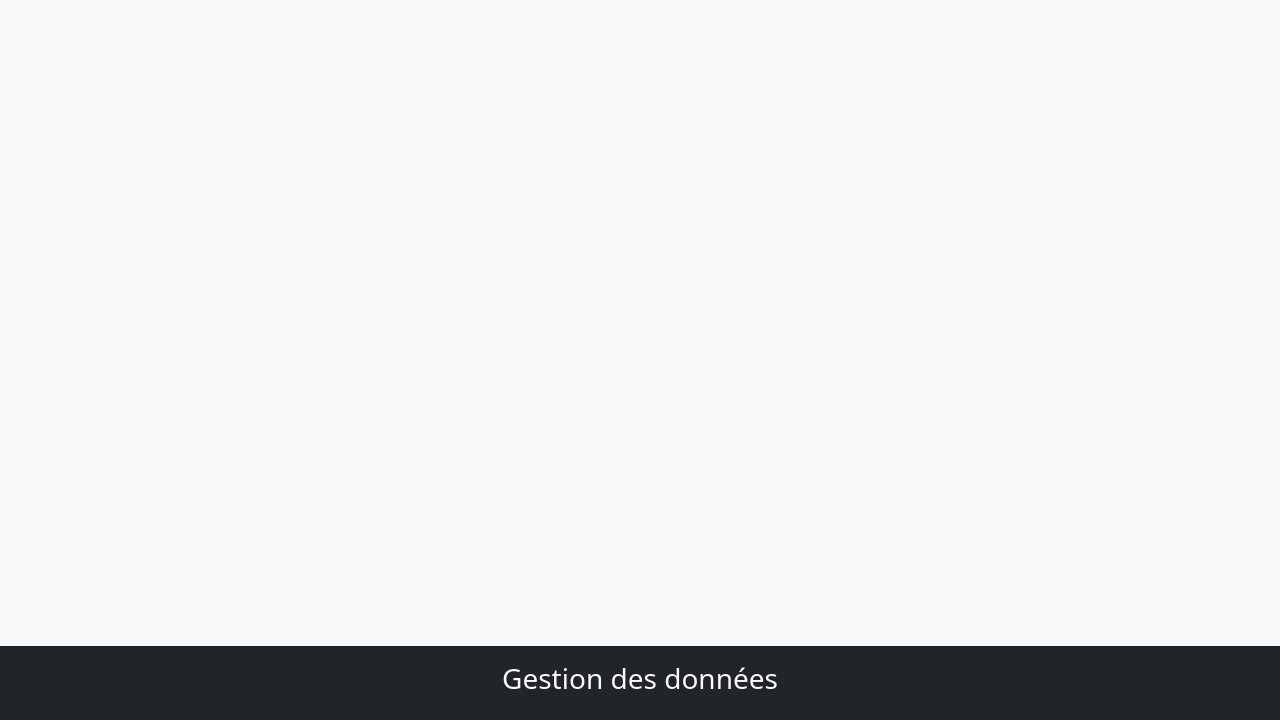
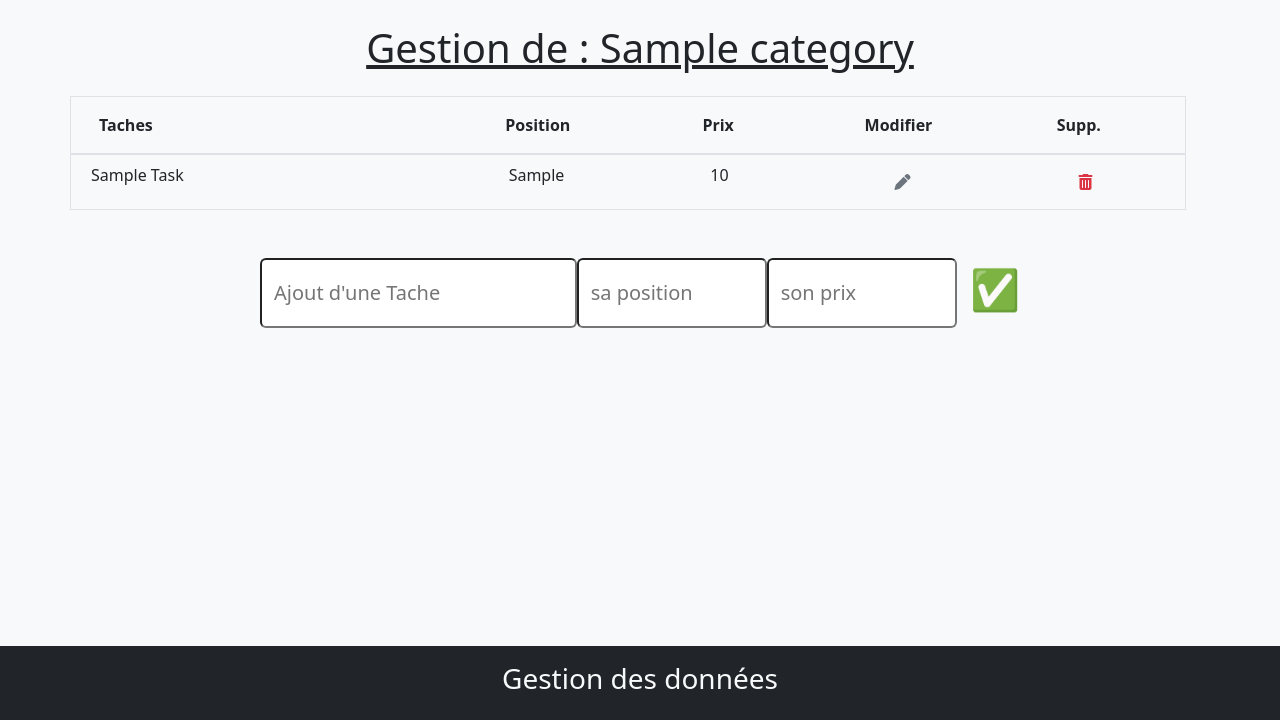
Before and after one commit to ChristopheC-83/velo-expresso-back, a PHP site: template views/pages/workshop/category.view.php in a window 1280 px wide. Shown: the part 80-800 px from the top of the page. Run offline with PHP 8.4, Linux system fonts and the light colour scheme; the template is opened without the code that fills it: most values are stand-ins (such as "Sample title", 1, 10 or a date in 2020); data that the repository does not hold is empty; some libraries are stand-ins or nearby versions.

Commit message:
tableau des taches

```diff
--- a/views/pages/workshop/category.view.php
+++ b/views/pages/workshop/category.view.php
@@ -0,0 +1,73 @@
+<h1 class="text-center my-4"><u>Gestion de : <?= $category['cat_name'] ?></u></h1>
+
+<div class="container">
+    <!-- <?= Tools::showArray($category)  ?>
+    <?= Tools::showArray($tasks)  ?> -->
+    <div class="row w-100 border p-3 fw-bold">
+        <div class="col-4">Taches</div>
+        <div class="col-2 text-center">Position</div>
+        <div class="col-2 text-center">Prix</div>
+        <div class="col-2 text-center">Modifier</div>
+        <div class="col-2 text-center">Supp.</div>
+    </div>
+    <?php foreach ($tasks as $task) : ?>
+        <!-- <?php if (empty($_POST['id']) || $_POST['id'] != $task['task_id']) : ?> -->
+            <div class="row w-100 border p-2">
+                <div class="col-4 text-capitalize"><?= $task['task_name'] ?></div>
+                <div class="col-2 text-center"><?= $task['task_position'] ?></div>
+                <div class="col-2 text-center"><?= $task['task_price'] ?></div>
+                <div class="col-2 text-center text-secondary">
+                    <form method="POST" action="">
+                        <input type="hidden" name="id" value=<?= $task['task_id'] ?>>
+                        <button class="btn" type="submit"><i class="fa-solid fa-pen text-secondary"></i></button>
+                    </form>
+                </div>
+                <div class="col-2 text-center">
+                    <form action="<?= URL ?>admin/delete_task" method="POST" onSubmit="return confirm('On confirme la suppression ?')">
+                        <input type="hidden" name="id" value=<?= $task['task_id'] ?>>
+                        <button class="btn" type="submit"><i class="fa-solid fa-trash-can  text-danger"></i></button>
+                    </form>
+                </div>
+            </div>
+            <!-- <?php else :  ?>  -->
+            <!-- <form method="POST" action="<?= URL ?>admin/modify_category">
+                <div class="row w-100 border p-2">
+                    <div class="col-5">
+                        <input type="text" value="<?= $category['cat_name'] ?>" name="new_cat_name">
+                    </div>
+                    <div class="col-3 text-center">
+                        <input type="number" name="new_cat_position" value="<?= $category['cat_position'] ?>">
+                    </div>
+                    <div class="col-4 text-center text-secondary">
+                        <input type="hidden" name="id" value=<?= $category['cat_id'] ?>>
+                        <button class="btn btn-warning" type="submit">valider la modification</button>
+                    </div>
+                </div>
+            </form> -->
+            <!-- <?php endif ?> -->
+        <?php endforeach; ?>
+
+</div>
+
+<!-- ajout d'une tache dans la catégorie choisie -->
+<div class="container mt-5">
+    <div class="row">
+        <div class=" col-11 col-sm-10 col-lg-8 mx-auto">
+            <form action="<?= URL ?>admin/send_new_task" method="POST" class="row">
+                <input type="hidden" name="task_category" value="<?= $category['cat_name'] ?>">
+
+
+                <input type="text" class="col-5 text-primary fs-5  rounded" id="task_name" name="task_name" placeholder="Ajout d'une Tache">
+
+
+                <input type="number" class="col-3 text-primary fs-5 rounded" id="task_position" name="task_position" placeholder="sa position">
+
+                <input type="number" class="col-3 text-primary fs-5 rounded" id="task_price	" name="task_price" placeholder="son prix">
+
+                <button class="col-1 btn btn-light">
+                    <h1>✅</h1>
+                </button>
+            </form>
+        </div>
+    </div>
+</div>
```
Also changed, not shown: controllers/Workshop.controller.php (+36 -3 lines), index.php (+15 -8 lines), models/Workshop.model.php (+55 -9 lines), README.md.
